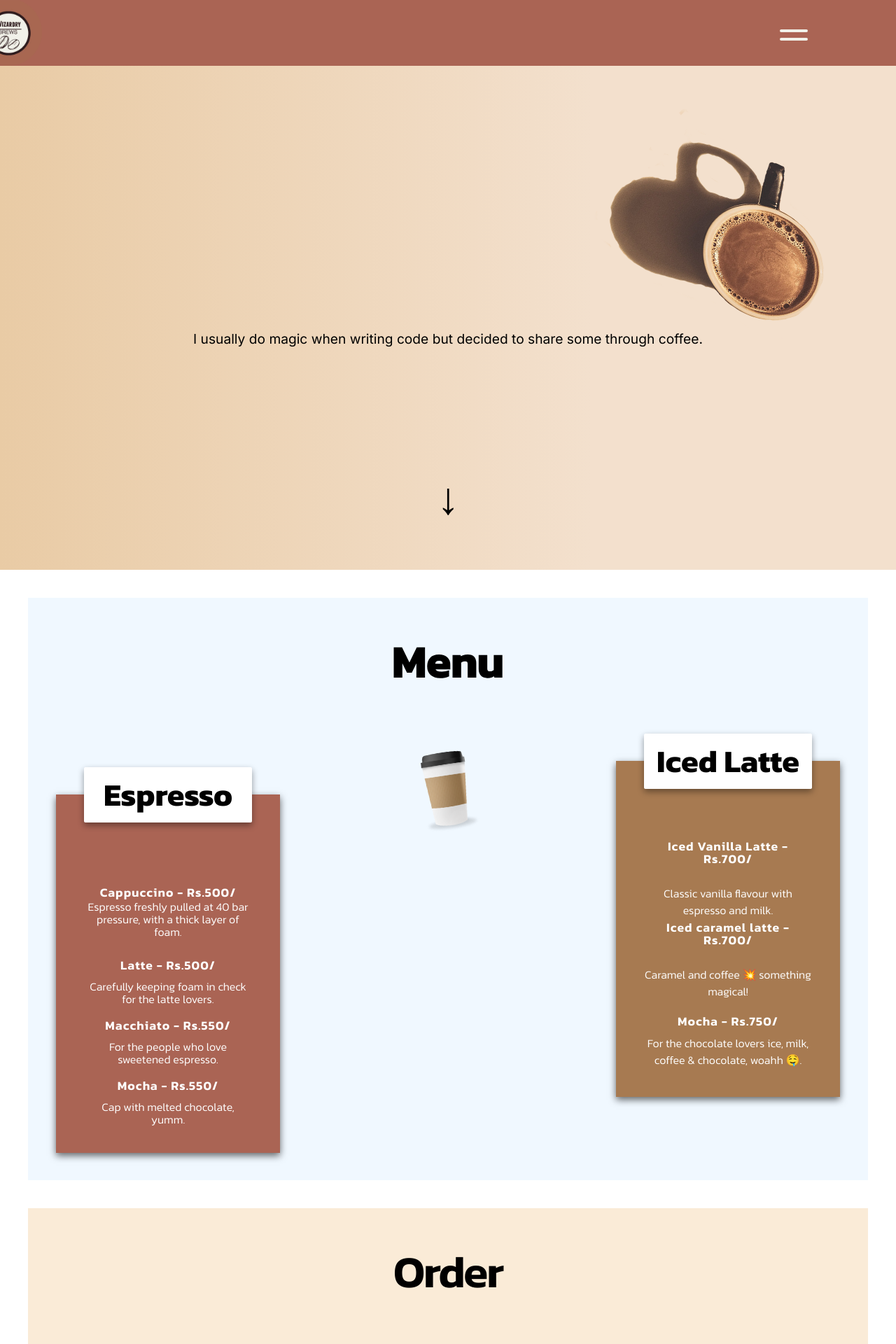
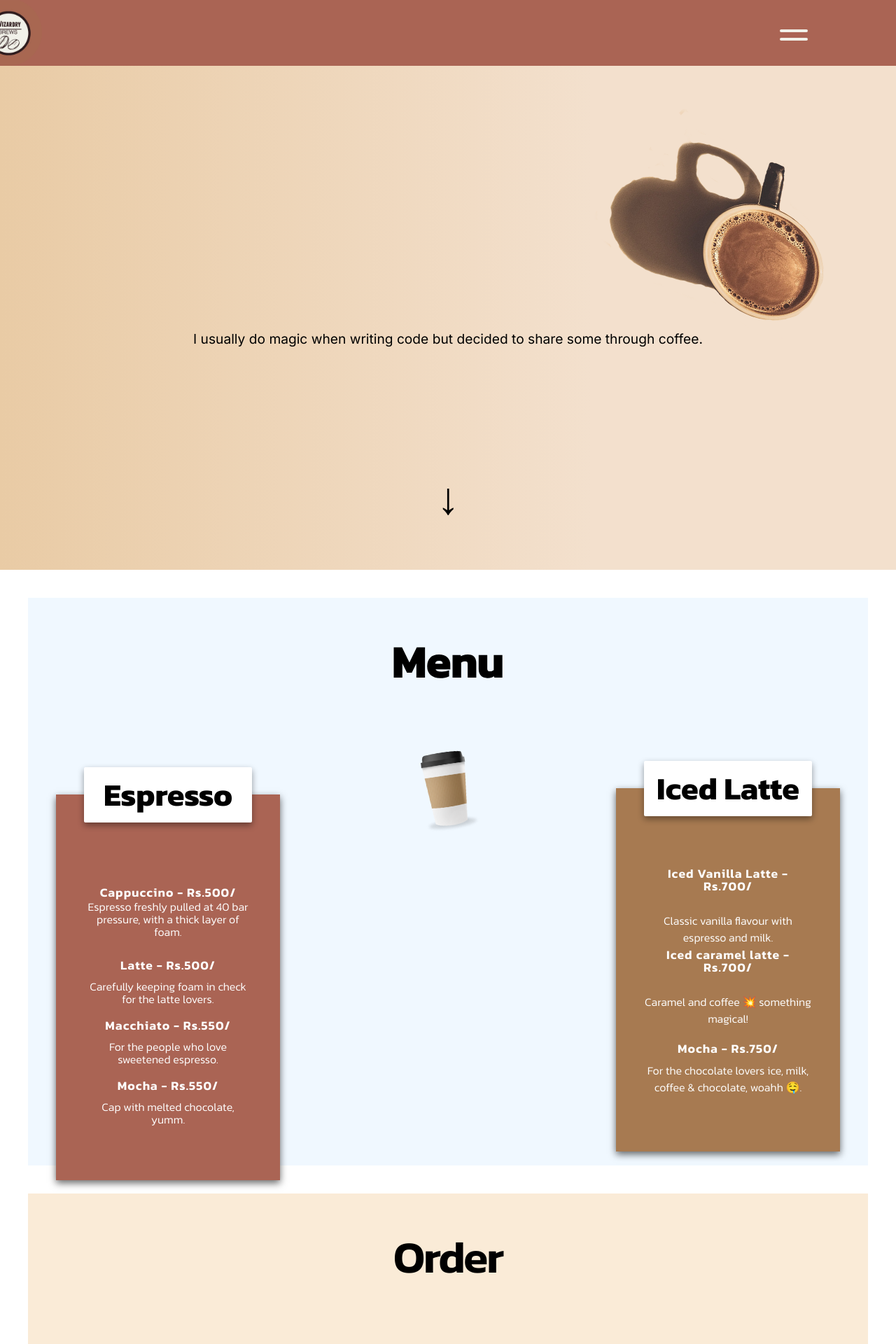
Before and after one commit to burhanmoin1/WizardryBrews, a Next.js app: page / in a window 1280 px wide. Shown: the top 1920 px of the page at 70% size. Built offline with nearby package versions, Linux system fonts and the light colour scheme.

Commit message:
'autoheight'

```diff
--- a/src/app/components/Menu.css
+++ b/src/app/components/Menu.css
@@ -1,5 +1,5 @@
 .MenuSection {
-    height: 104vh;
+    height: auto;
     display: flex;
     background-color: aliceblue;
     padding: 0px;
@@ -69,7 +69,7 @@
 
 
 .espresso {
-    height: 54vh;
+    height: auto;
     margin-right: 800px;
     padding: 40px;
     width: 30vmin;
@@ -82,7 +82,7 @@
 .iced-latte {
     background-color: rgba(167,122,81,255);
     box-shadow: 0px 4px 10px rgba(0, 0, 0, .6);
-    height: 50vh;
+    height: auto;
     margin-left: 800px;
     padding: 40px;
     width: 30vmin;
```
